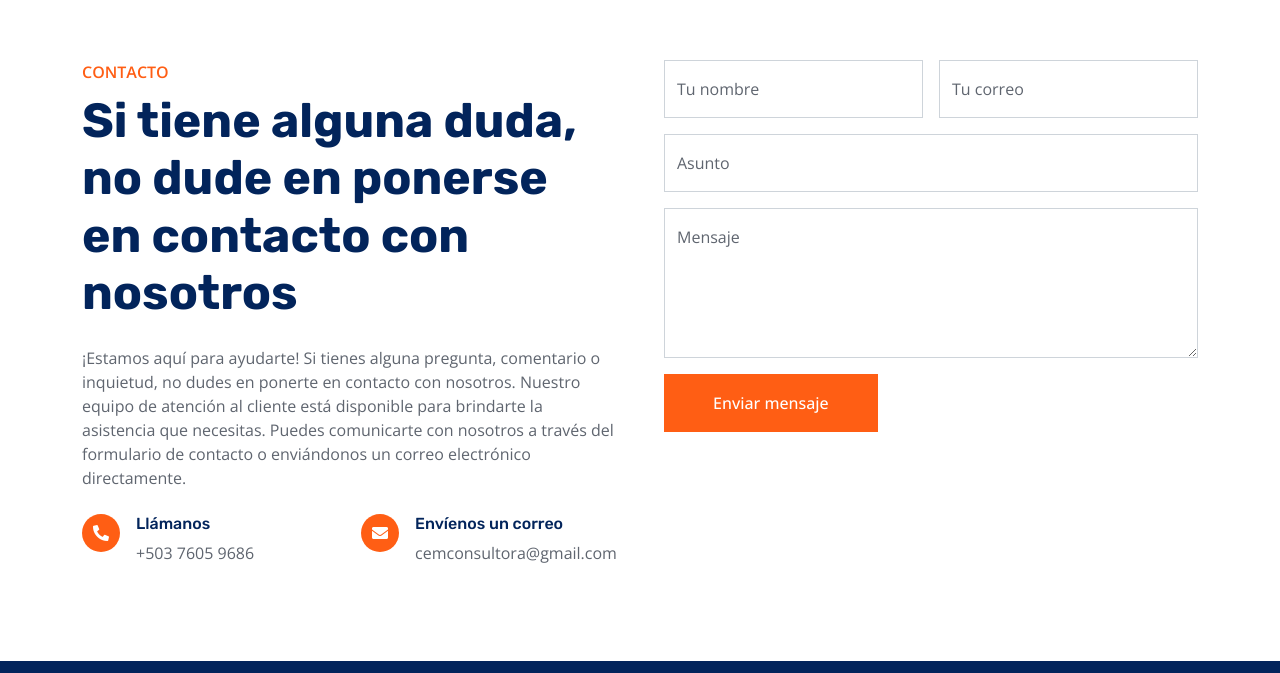
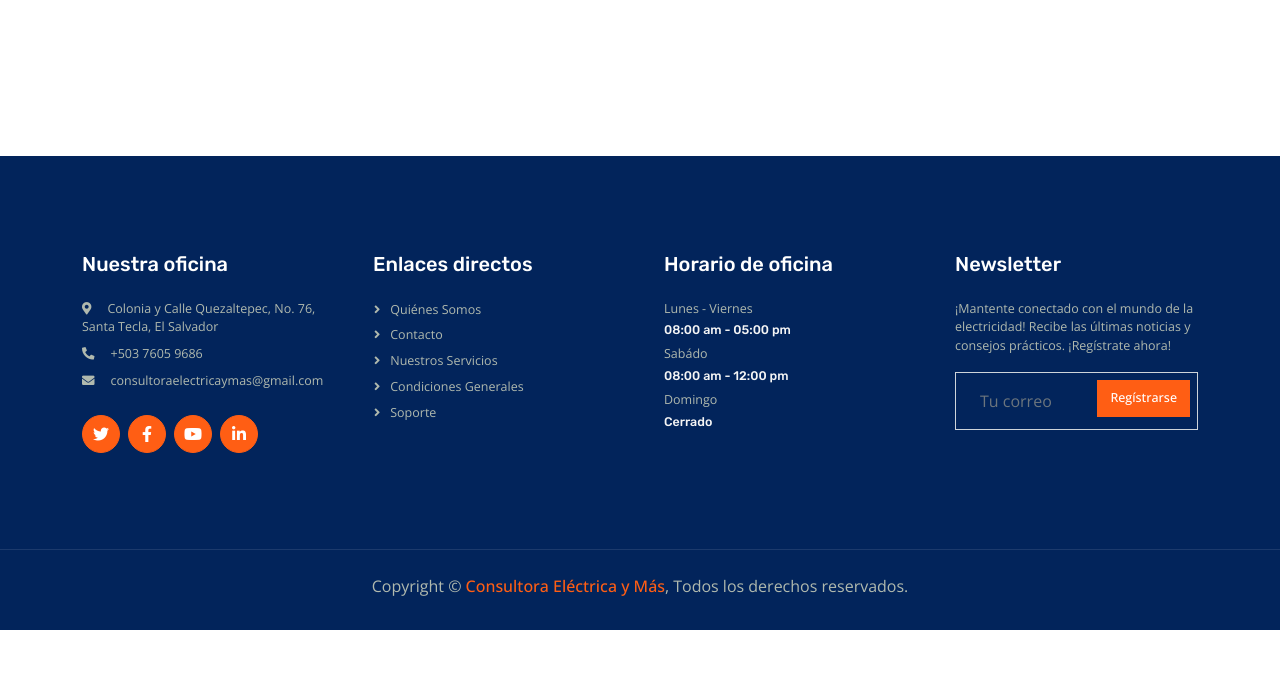
Before and after one commit to celestefranco/PROYECTO-CEM, a plain HTML site: page contact.html in a window 1280 px wide. Shown: the part 1367-2040 px from the top of the page. After the commit the page ends 1997 px from the top, so only its background shows below. Drawn offline with nearby package versions, Linux system fonts and the light colour scheme; grey boxes are pictures that could not be loaded.

Commit message:
Updating in contact

```diff
--- a/assets/css/style.css
+++ b/assets/css/style.css
@@ -702,3 +702,7 @@ h6,
     color: #B0B9AE;
     border-top: 1px solid rgba(255, 255, 255, .1);
 }
+
+.f-size {
+    font-size: 12.5px;
+}
--- a/contact.html
+++ b/contact.html
@@ -90,7 +90,6 @@
                 </div>
                 <a href="contact.html" class="nav-item nav-link active">Contacto</a>
             </div>
-            <a href="" class="btn btn-primary px-3 d-none d-lg-block">Solicitar presupuesto</a>
         </div>
     </nav>
     <!-- Navbar End -->
@@ -123,7 +122,6 @@
                         </div>
                         <h4 class="mb-3">Número de teléfono</h4>
                         <p class="mb-2">+503 7605 9686</p>
-                        <!-- <p class="mb-4">+012 345 67890</p> -->
                         <a class="btn btn-primary px-4" href="tel:+50376059686">Llame ahora<i
                                 class="fa fa-arrow-right ms-2"></i></a>
                     </div>
@@ -134,8 +132,7 @@
                             <i class="fa fa-envelope-open fa-2x text-primary"></i>
                         </div>
                         <h4 class="mb-3">Dirección de Correo</h4>
-                        <p class="mb-2">cemconsultora@gmail.com</p>
-                        <!-- <p class="mb-4">support@example.com</p> -->
+                        <p class="mb-2">consultoraelectricaymas@gmail.com</p>
                         <a class="btn btn-primary px-4" href="mailto:cemconsultoraelectrica@gmail.com">Enviar ahora<i
                                 class="fa fa-arrow-right ms-2"></i></a>
                     </div>
@@ -147,7 +144,6 @@
                         </div>
                         <h4 class="mb-3">Dirrección</h4>
                         <p class="mb-2">Colonia y Calle Quezaltepec, No. 76, Santa Tecla, El Salvador</p>
-                        <!-- <p class="mb-4">+012 345 67890</p> -->
                         <a class="btn btn-primary px-4"
                             href="https://www.google.com/maps/embed?pb=!1m14!1m12!1m3!1d969.1490494396545!2d-89.30433618298643!3d13.68230058746785!2m3!1f0!2f0!3f0!3m2!1i1024!2i768!4f13.1!5e0!3m2!1ses!2ssv!4v1692499550074!5m2!1ses!2ssv"
                             target="blank">Direction <i class="fa fa-arrow-right ms-2"></i></a>
@@ -162,78 +158,6 @@
                         tabindex="0"></iframe>
                 </div>
             </div>
-            <div class="row g-5">
-                <div class="col-lg-6 wow fadeInUp" data-wow-delay="0.1s">
-                    <p class="fw-medium text-uppercase text-primary mb-2">Contacto</p>
-                    <h1 class="display-5 mb-4">Si tiene alguna duda, no dude en ponerse en contacto con nosotros</h1>
-                    <p class="mb-4">¡Estamos aquí para ayudarte! Si tienes alguna pregunta, comentario o inquietud, no
-                        dudes en ponerte en contacto con
-                        nosotros. Nuestro equipo de atención al cliente está disponible para brindarte la asistencia que
-                        necesitas. Puedes
-                        comunicarte con nosotros a través del formulario de contacto o enviándonos un correo
-                        electrónico directamente.</p>
-                    <div class="row g-4">
-                        <div class="col-6">
-                            <div class="d-flex">
-                                <div class="flex-shrink-0 btn-square bg-primary rounded-circle">
-                                    <i class="fa fa-phone-alt text-white"></i>
-                                </div>
-                                <div class="ms-3">
-                                    <h6>Llámanos</h6>
-                                    <span>+503 7605 9686</span>
-                                </div>
-                            </div>
-                        </div>
-                        <div class="col-6">
-                            <div class="d-flex">
-                                <div class="flex-shrink-0 btn-square bg-primary rounded-circle">
-                                    <i class="fa fa-envelope text-white"></i>
-                                </div>
-                                <div class="ms-3">
-                                    <h6>Envíenos un correo</h6>
-                                    <span>cemconsultora@gmail.com</span>
-                                </div>
-                            </div>
-                        </div>
-                    </div>
-                </div>
-                <div class="col-lg-6 wow fadeInUp" data-wow-delay="0.5s">
-                    <form class="needs-validation" novalidate>
-                        <div class="row g-3">
-                            <div class="col-md-6">
-                                <div class="form-floating">
-                                    <input type="text" class="form-control" id="name validationCustom01"
-                                        placeholder="Tu nombre" required>
-                                    <label for="name validationCustom01">Tu nombre</label>
-                                </div>
-                            </div>
-                            <div class="col-md-6">
-                                <div class="form-floating">
-                                    <input type="email" class="form-control" id="email" placeholder="Tu correo"
-                                        required>
-                                    <label for="email">Tu correo</label>
-                                </div>
-                            </div>
-                            <div class="col-12">
-                                <div class="form-floating">
-                                    <input type="text" class="form-control" id="subject" placeholder="Asunto" required>
-                                    <label for="subject">Asunto</label>
-                                </div>
-                            </div>
-                            <div class="col-12">
-                                <div class="form-floating">
-                                    <textarea class="form-control" placeholder="Escribe tu mensaje aquí" id="message"
-                                        style="height: 150px" required></textarea>
-                                    <label for="message">Mensaje</label>
-                                </div>
-                            </div>
-                            <div class="col-12">
-                                <button class="btn btn-primary py-3 px-5" type="submit">Enviar mensaje</button>
-                            </div>
-                        </div>
-                    </form>
-                </div>
-            </div>
         </div>
     </div>
     <!-- Contact End -->
@@ -245,10 +169,10 @@
             <div class="row g-5">
                 <div class="col-lg-3 col-md-6">
                     <h5 class="text-white mb-4">Nuestra oficina</h5>
-                    <p class="mb-2"><i class="fa fa-map-marker-alt me-3"></i>Colonia y Calle Quezaltepec, No. 76, Santa
+                    <p class="mb-2 f-size"><i class="fa fa-map-marker-alt me-3"></i>Colonia y Calle Quezaltepec, No. 76, Santa
                         Tecla, El Salvador</p>
-                    <p class="mb-2"><i class="fa fa-phone-alt me-3"></i>+503 7605 9686</p>
-                    <p class="mb-2"><i class="fa fa-envelope me-3"></i>cemconsultora@gmail.com</p>
+                    <p class="mb-2 f-size"><i class="fa fa-phone-alt me-3"></i>+503 7605 9686</p>
+                    <p class="mb-2 f-size"><i class="fa fa-envelope me-3"></i>consultoraelectricaymas@gmail.com</p>
                     <div class="d-flex pt-3">
                         <a class="btn btn-square btn-primary rounded-circle me-2" href=""><i
                                 class="fab fa-twitter"></i></a>
@@ -263,30 +187,30 @@
                 </div>
                 <div class="col-lg-3 col-md-6">
                     <h5 class="text-white mb-4">Enlaces directos</h5>
-                    <a class="btn btn-link" href="">Quiénes somos</a>
-                    <a class="btn btn-link" href="">Contacto</a>
-                    <a class="btn btn-link" href="">Nuestros servicios</a>
-                    <a class="btn btn-link" href="">Condiciones generales</a>
-                    <a class="btn btn-link" href="">Soporte</a>
+                    <a class="btn btn-link f-size" href="">Quiénes somos</a>
+                    <a class="btn btn-link f-size" href="">Contacto</a>
+                    <a class="btn btn-link f-size" href="">Nuestros servicios</a>
+                    <a class="btn btn-link f-size" href="">Condiciones generales</a>
+                    <a class="btn btn-link f-size" href="">Soporte</a>
                 </div>
                 <div class="col-lg-3 col-md-6">
                     <h5 class="text-white mb-4">Horario de oficina</h5>
-                    <p class="mb-1">Lunes - Viernes</p>
-                    <h6 class="text-light">08:00 am - 05:00 pm</h6>
-                    <p class="mb-1">Sabádo</p>
-                    <h6 class="text-light">08:00 am - 12:00 pm</h6>
-                    <p class="mb-1">Domingo</p>
-                    <h6 class="text-light">Cerrado</h6>
+                    <p class="mb-1 f-size">Lunes - Viernes</p>
+                    <h6 class="text-light f-size">08:00 am - 05:00 pm</h6>
+                    <p class="mb-1 f-size">Sabádo</p>
+                    <h6 class="text-light f-size">08:00 am - 12:00 pm</h6>
+                    <p class="mb-1 f-size">Domingo</p>
+                    <h6 class="text-light f-size">Cerrado</h6>
                 </div>
                 <div class="col-lg-3 col-md-6">
                     <h5 class="text-white mb-4">Newsletter</h5>
-                    <p>¡Mantente conectado con el mundo de la electricidad! Recibe las últimas noticias
+                    <p class="f-size">¡Mantente conectado con el mundo de la electricidad! Recibe las últimas noticias
                         y consejos prácticos. ¡Regístrate ahora!</p>
                     <div class="position-relative w-100">
                         <input class="form-control bg-transparent w-100 py-3 ps-4 pe-5" type="text"
                             placeholder="Tu correo">
                         <button type="button"
-                            class="btn btn-primary py-2 position-absolute top-0 end-0 mt-2 me-2">Regístrarse</button>
+                            class="btn btn-primary py-2 position-absolute top-0 end-0 mt-2 me-2 f-size">Regístrarse</button>
                     </div>
                 </div>
             </div>
@@ -301,9 +225,6 @@
             <p class="mb-2">Copyright &copy; <a class="fw-semi-bold" href="#">Consultora Eléctrica y Más</a>, Todos los
                 derechos reservados.
             </p>
-            <!--/*** This template is free as long as you keep the footer author’s credit link/attribution link/backlink. If you'd like to use the template without the footer author’s credit link/attribution link/backlink, you can purchase the Credit Removal License from "https://htmlcodex.com/credit-removal". Thank you for your support. ***/-->
-            <!-- <p class="mb-0">Designed By <a class="fw-semi-bold" href="https://htmlcodex.com">HTML Codex</a> Distributed
-                By: <a href="https://themewagon.com">ThemeWagon</a> </p> -->
         </div>
     </div>
     <!-- Copyright End -->
```
Also changed, not shown: index.html (+17 -19 lines).
